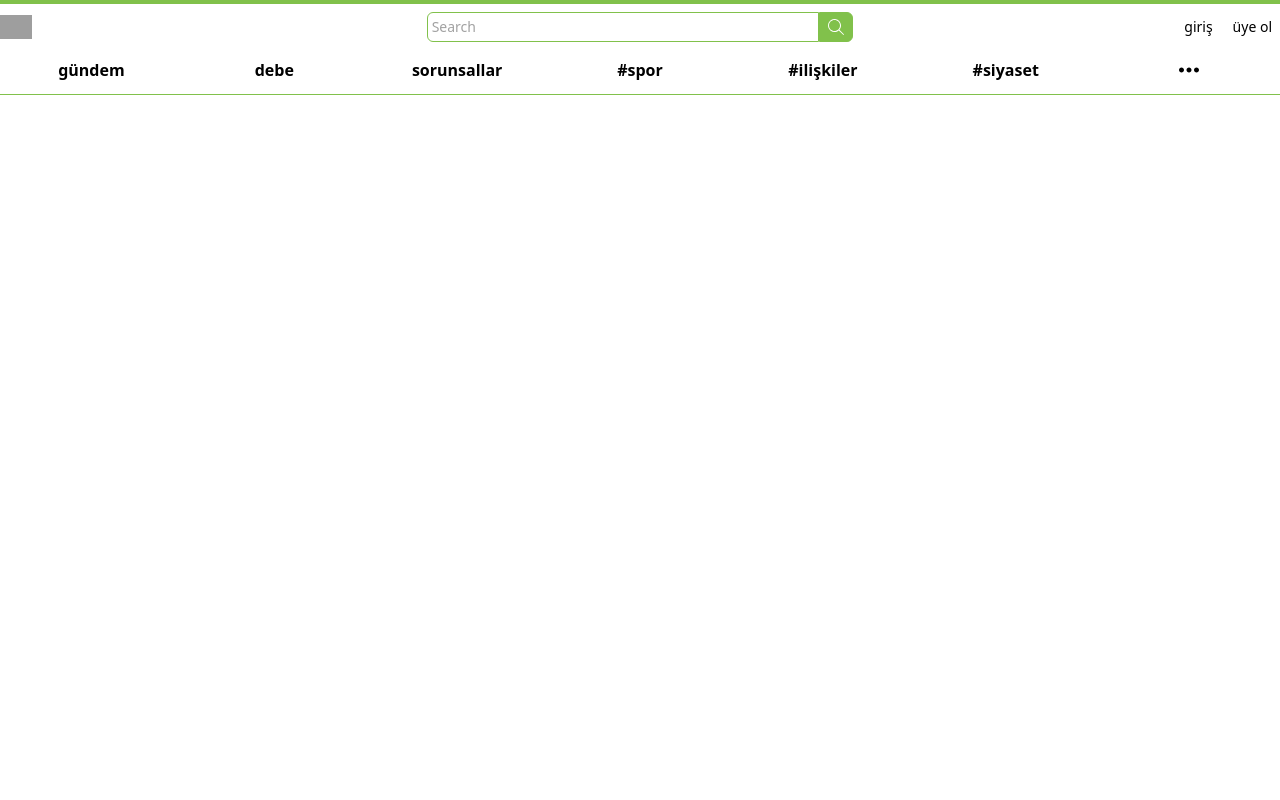
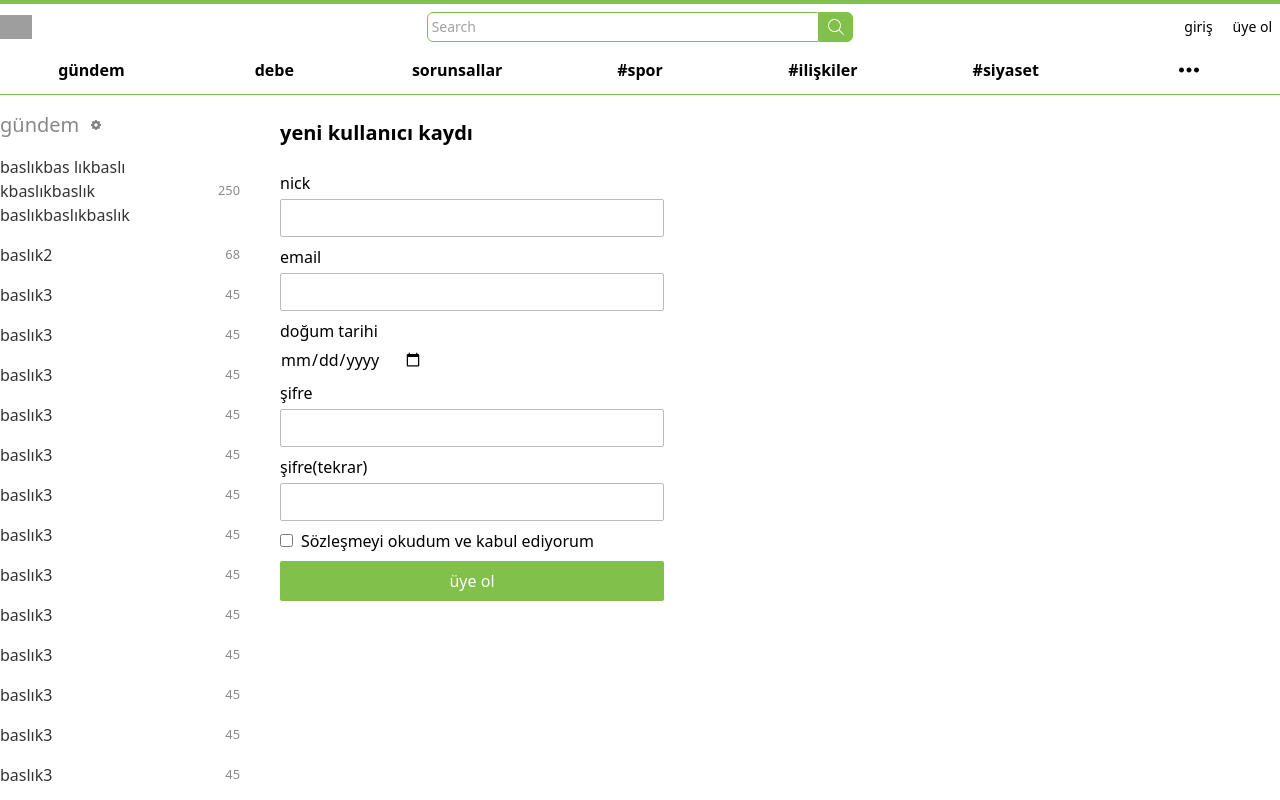
Before and after one commit to mucahit-sahin/sozluk-typescript-tailwind, a React (Create React App) app: page /signup in a window 1280 px wide. Built offline with nearby package versions, Linux system fonts and the light colour scheme; grey boxes are pictures that could not be loaded.

Commit message:
Created Signup

```diff
--- a/src/App.tsx
+++ b/src/App.tsx
@@ -4,6 +4,7 @@ import Agenda from "./components/Agenda";
 import Content from "./components/Content";
 import Login from "./components/Login";
 import Navbar from "./components/Navbar";
+import Signup from "./components/Signup";
 
 function App() {
   return (
@@ -13,10 +14,16 @@ function App() {
         <Route path="/" exact>
           <Content />
         </Route>
-        <Route path="/login" exact>
+        <Route path="/login">
           <div className="container mx-auto flex">
             <Agenda />
             <Login />
+          </div>
+        </Route>
+        <Route path="/signup">
+          <div className="container mx-auto flex">
+            <Agenda />
+            <Signup />
           </div>
         </Route>
       </Switch>
--- a/src/components/Navbar.tsx
+++ b/src/components/Navbar.tsx
@@ -36,10 +36,10 @@ const Navbar = () => {
           </button>
         </div>
         <div className="hidden sm:flex flex-1 justify-end items-center text-sm">
-          <a href="/" className="px-2 hover:underline">
+          <a href="/login" className="px-2 hover:underline">
             giriş
           </a>
-          <a href="/" className="ml-1 px-2 hover:underline">
+          <a href="/signup" className="ml-1 px-2 hover:underline">
             üye ol
           </a>
         </div>
--- /dev/null
+++ b/src/components/Signup.tsx
@@ -0,0 +1,119 @@
+import { useForm, SubmitHandler } from "react-hook-form";
+
+type Inputs = {
+  username: string;
+  email: string;
+  datetime: Date;
+  password: string;
+  passwordRepeat: string;
+  eula: boolean;
+};
+
+const Signup = () => {
+  const {
+    register,
+    handleSubmit,
+    watch,
+    formState: { errors },
+  } = useForm<Inputs>();
+  const onSubmit: SubmitHandler<Inputs> = (data) => console.log(data);
+  return (
+    <div className="mx-6 w-96 mb-6">
+      <h1 className="my-6 text-xl font-bold">yeni kullanıcı kaydı</h1>
+      <form onSubmit={handleSubmit(onSubmit)}>
+        <div className="mb-2">
+          <label className="block mb-1"> nick</label>
+          <input
+            type="text"
+            className="border border-gray-300 rounded-sm p-2 text-sm w-full"
+            {...register("username", {
+              required: "Bu alan boş olamaz.",
+              minLength: {
+                value: 5,
+                message: "Bu alan en az 5 karakterli olmalıdır. ",
+              },
+            })}
+          />
+          {errors.username && (
+            <span className="text-red-500">{errors.username.message}</span>
+          )}
+        </div>
+        <div className="mb-2">
+          <label className="block mb-1"> email</label>
+          <input
+            type="email"
+            className="border border-gray-300 rounded-sm p-2 text-sm w-full"
+            {...register("email", { required: "Bu alan boş olamaz." })}
+          />
+          {errors.email && (
+            <span className="text-red-500">{errors.email.message}</span>
+          )}
+        </div>
+        <div className="mb-2">
+          <label className="block mb-1">doğum tarihi</label>
+          <input
+            type="date"
+            {...register("datetime", { required: "Bu alan boş olamaz." })}
+          />
+          {errors.datetime && (
+            <span className="text-red-500">{errors.datetime.message}</span>
+          )}
+        </div>
+        <div className="mb-2">
+          <label className="block mb-1"> şifre</label>
+          <input
+            type="password"
+            className="border border-gray-300 rounded-sm p-2 text-sm w-full"
+            {...register("password", {
+              required: "Bu alan boş olamaz.",
+              minLength: {
+                value: 6,
+                message: "Bu alan en az 6 karakterli olmalıdır. ",
+              },
+            })}
+          />
+          {errors.password && (
+            <span className="text-red-500">{errors.password.message}</span>
+          )}
+        </div>
+        <div className="mb-2">
+          <label className="block mb-1"> şifre(tekrar)</label>
+          <input
+            type="password"
+            className="border border-gray-300 rounded-sm p-2 text-sm w-full"
+            {...register("passwordRepeat", {
+              validate: (value) =>
+                value === watch("password") || "The passwords do not match",
+            })}
+          />
+          {errors.passwordRepeat && (
+            <span className="text-red-500">
+              {errors.passwordRepeat.message}
+            </span>
+          )}
+        </div>
+        <div className="mb-2">
+          <input
+            type="checkbox"
+            {...register("eula", { required: true })}
+            className="mr-2"
+          />
+          <label>Sözleşmeyi okudum ve kabul ediyorum</label>
+          {errors.eula && (
+            <span className="text-red-500 block">
+              Lütfen sözleşmeyi kabul ediniz!
+            </span>
+          )}
+        </div>
+        <button
+          type="submit"
+          className="px-4 py-2 rounded-sm bg-mantis-500 w-full text-white"
+        >
+          üye ol
+        </button>
+      </form>
+    </div>
+  );
+};
+
+export default Signup;
```
